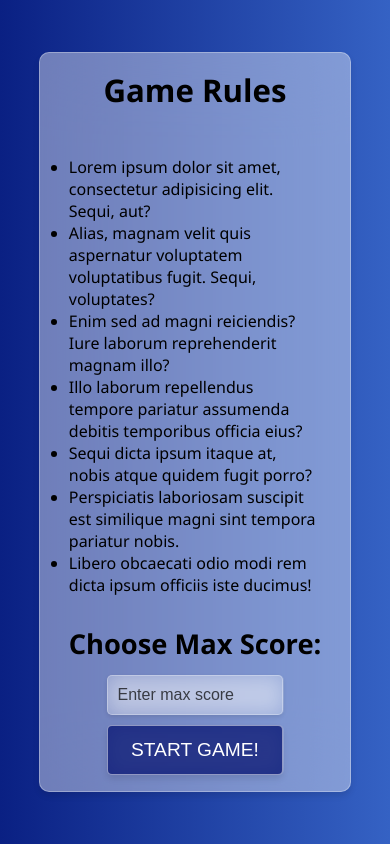
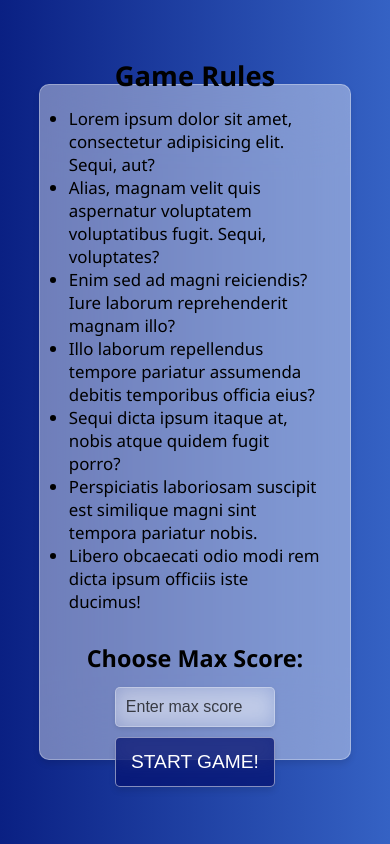
Before and after one commit to expozonee/roll-dice-game, a React (Vite) app: page / in a window 390 px wide. Built offline with nearby package versions, Linux system fonts and the light colour scheme.

Commit message:
fixed the height in mobile devices

```diff
--- a/src/components/GameDashboard/GameDashboard.css
+++ b/src/components/GameDashboard/GameDashboard.css
@@ -1,6 +1,6 @@
 section {
   width: 100vw;
-  height: 90dvh;
+  height: 100dvh;
   max-width: 1400px;
   background-color: rgba(255, 255, 255, 0.5);
   display: flex;
@@ -15,10 +15,11 @@ section > * {
 @media (max-width: 1000px) {
   .game-dashboard {
     display: grid;
+    height: 80dvh;
     grid-template-areas:
       "playerOne playerTwo"
       "buttons buttons";
-    grid-template-rows: 65vh 23vh;
+    grid-template-rows: 70% 30%;
   }
 
   section {
--- a/src/components/GameSettingsAndRules/GameRules.css
+++ b/src/components/GameSettingsAndRules/GameRules.css
@@ -1,6 +1,5 @@
 .game-rules h3 {
-  font-size: clamp(1rem, 8vw, 3rem);
-  margin-bottom: 2rem;
+  font-size: clamp(1rem, 7vw, 3rem);
 }
 
 ul {
@@ -8,5 +7,5 @@ ul {
 }
 
 .game-rules li {
-  font-size: clamp(0.8rem, 3vh, 1rem);
+  font-size: clamp(0.8rem, 2vh, 1.5rem);
 }
--- a/src/components/GameSettingsAndRules/GameSettings.css
+++ b/src/components/GameSettingsAndRules/GameSettings.css
@@ -1,5 +1,5 @@
 .game-settings h3 {
-  font-size: clamp(1.3rem, 7vw, 3rem);
+  font-size: clamp(1.3rem, 6vw, 3rem);
   margin-bottom: 0.2rem;
 }
 
--- a/src/components/GameSettingsAndRules/GameSettingsAndRules.css
+++ b/src/components/GameSettingsAndRules/GameSettingsAndRules.css
@@ -21,6 +21,7 @@
 
 @media (max-width: 1000px) {
   .game-rules-settings {
+    height: 80dvh;
     padding: 1rem;
   }
 }
--- a/src/components/PlayerCard/PlayerCard.css
+++ b/src/components/PlayerCard/PlayerCard.css
@@ -33,7 +33,7 @@ section .card.lost {
   .card {
     width: 100%;
     padding: 1rem;
-    height: 90%;
+    height: 80%;
   }
 
   .game-dashboard .card:first-of-type {
```
